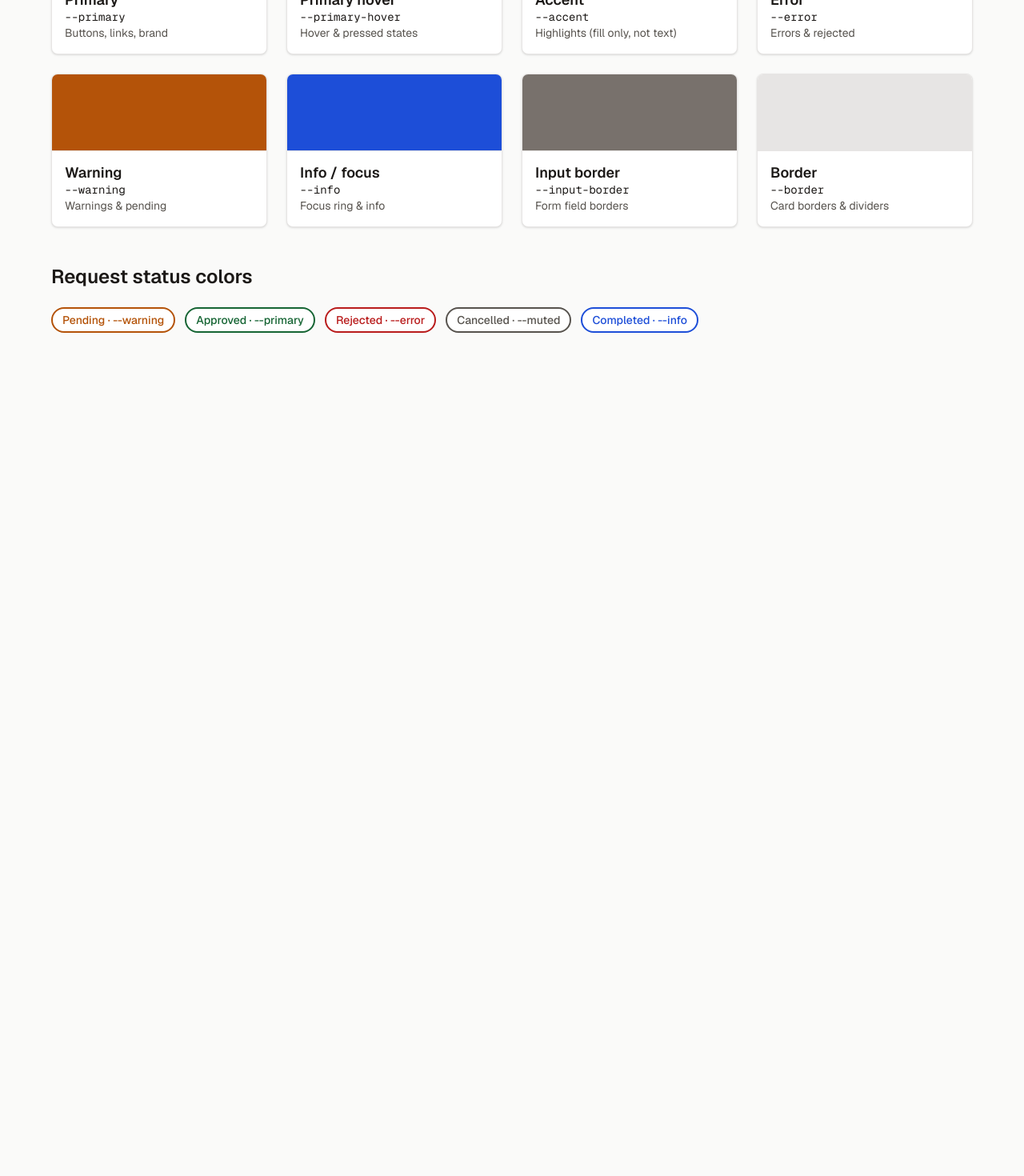
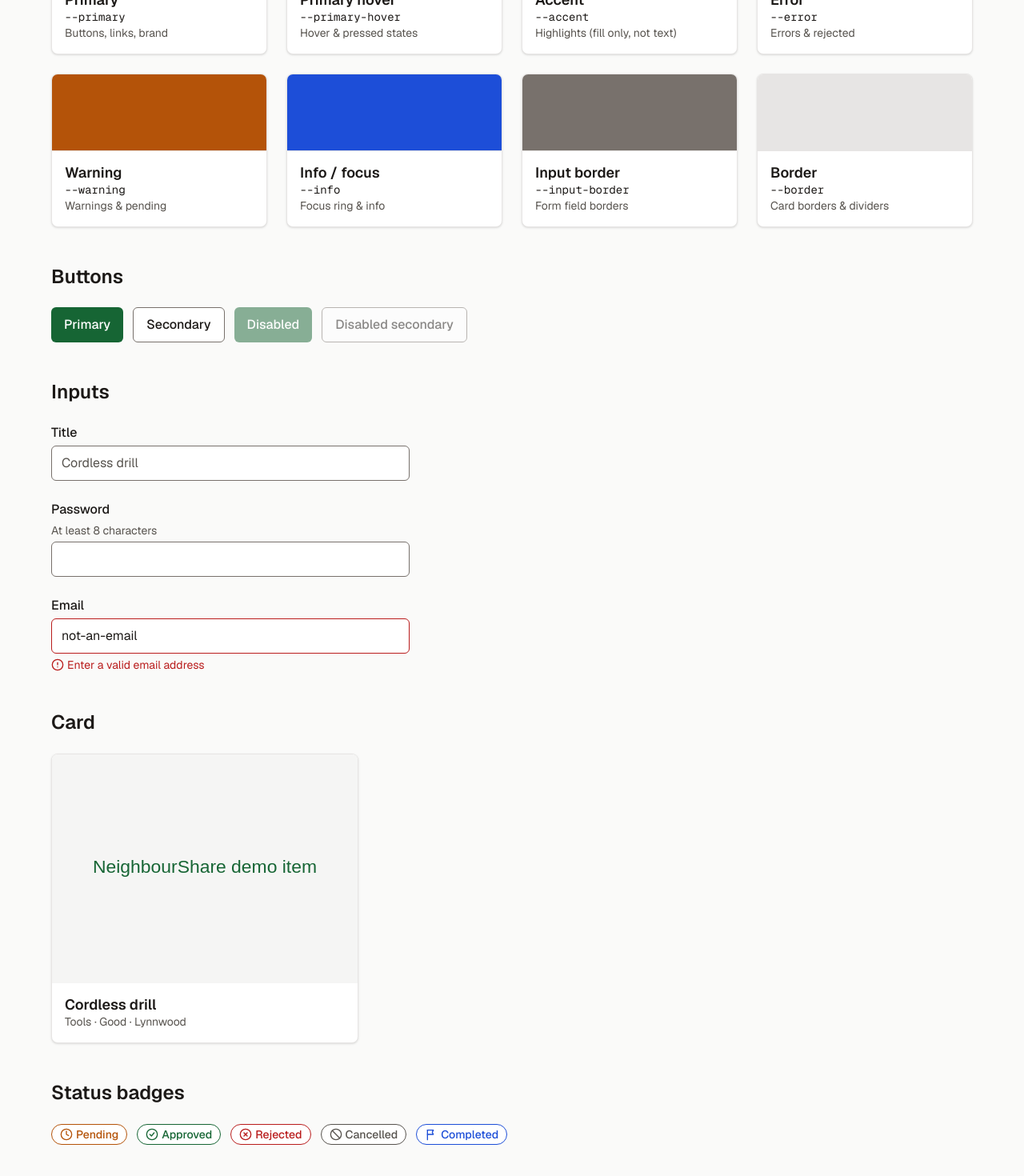
Before and after one commit to LuthandoNgombane/wdd430-team-project, a Next.js app in the folder neighbourshare/: page /design in a window 1280 px wide. Shown: the part 556-2026 px from the top of the page at 80% size. Before the commit the page ends 1020 px from the top, so only its background shows below. Built offline with nearby package versions, Linux system fonts and the light colour scheme.

Commit message:
Add shared components: Button, Input, Card and Status badge

```diff
--- a/neighbourshare/app/design/page.tsx
+++ b/neighbourshare/app/design/page.tsx
@@ -1,3 +1,9 @@
+import { Button } from "@/components/ui/button";
+import { Card } from "@/components/ui/card";
+import { Input } from "@/components/ui/input";
+import { StatusBadge } from "@/components/ui/status-badge";
+import { REQUEST_STATUSES } from "@/lib/domain";
+
 // Colors come from the CSS variables in app/globals.css, so this page always
 // shows the current palette for both light and dark mode.
 const palette = [
@@ -23,14 +29,6 @@ const palette = [
   { name: "Border", token: "--border", use: "Card borders & dividers" },
 ];
 
-const statuses = [
-  { name: "Pending", token: "--warning" },
-  { name: "Approved", token: "--primary" },
-  { name: "Rejected", token: "--error" },
-  { name: "Cancelled", token: "--muted" },
-  { name: "Completed", token: "--info" },
-];
-
 export default function DesignPage() {
   return (
     <main className="min-h-screen bg-background px-4 py-12 text-foreground">
@@ -39,7 +37,8 @@ export default function DesignPage() {
           NeighbourShare Design System
         </h1>
         <p className="mb-12 text-muted">
-          Color palette. Switch your system to dark mode to see the dark colors.
+          Colors and shared components. Switch your system to dark mode to see
+          the dark colors.
         </p>
 
         <h2 className="mb-6 text-2xl font-semibold">Palette</h2>
@@ -62,18 +61,47 @@ export default function DesignPage() {
           ))}
         </div>
 
-        <h2 className="mb-6 text-2xl font-semibold">Request status colors</h2>
+        <h2 className="mb-6 text-2xl font-semibold">Buttons</h2>
+        <div className="mb-12 flex flex-wrap gap-3">
+          <Button>Primary</Button>
+          <Button variant="secondary">Secondary</Button>
+          <Button disabled>Disabled</Button>
+          <Button variant="secondary" disabled>
+            Disabled secondary
+          </Button>
+        </div>
+
+        <h2 className="mb-6 text-2xl font-semibold">Inputs</h2>
+        <div className="mb-12 grid max-w-md gap-6">
+          <Input label="Title" name="title" placeholder="Cordless drill" />
+          <Input
+            label="Password"
+            name="password"
+            type="password"
+            hint="At least 8 characters"
+          />
+          <Input
+            label="Email"
+            name="email"
+            type="email"
+            defaultValue="not-an-email"
+            error="Enter a valid email address"
+          />
+        </div>
+
+        <h2 className="mb-6 text-2xl font-semibold">Card</h2>
+        <div className="mb-12 grid max-w-sm">
+          <Card image={{ src: "/seed-item.svg", alt: "Cordless drill" }}>
+            <h3 className="text-lg font-semibold">Cordless drill</h3>
+            <p className="text-sm text-muted">Tools · Good · Lynnwood</p>
+          </Card>
+        </div>
+
+        <h2 className="mb-6 text-2xl font-semibold">Status badges</h2>
         <ul className="flex flex-wrap gap-3">
-          {statuses.map((s) => (
-            <li
-              key={s.name}
-              className="rounded-full border-2 bg-surface px-3 py-1 text-sm font-medium"
-              style={{
-                borderColor: `var(${s.token})`,
-                color: `var(${s.token})`,
-              }}
-            >
-              {s.name} · {s.token}
+          {REQUEST_STATUSES.map((status) => (
+            <li key={status}>
+              <StatusBadge status={status} />
             </li>
           ))}
         </ul>
--- /dev/null
+++ b/neighbourshare/components/ui/button.tsx
@@ -0,0 +1,40 @@
+import type { ButtonHTMLAttributes } from "react";
+
+type Variant = "primary" | "secondary";
+
+const base =
+  "inline-flex min-h-11 items-center justify-center gap-2 rounded-md px-4 py-2 font-medium transition-colors disabled:cursor-not-allowed disabled:opacity-50";
+
+const variants: Record<Variant, string> = {
+  primary: "bg-primary text-on-primary not-disabled:hover:bg-primary-hover",
+  secondary:
+    "border border-input-border bg-surface text-foreground not-disabled:hover:bg-border",
+};
+
+/**
+ * Button classes, for links that should look like a button:
+ * <Link href="/listings/new" className={buttonClasses()}>Add a listing</Link>
+ */
+export function buttonClasses(variant: Variant = "primary", className = "") {
+  return `${base} ${variants[variant]} ${className}`.trim();
+}
+
+type ButtonProps = ButtonHTMLAttributes<HTMLButtonElement> & {
+  variant?: Variant;
+};
+
+/** Defaults to type="button"; pass type="submit" inside forms. */
+export function Button({
+  variant = "primary",
+  type = "button",
+  className,
+  ...props
+}: ButtonProps) {
+  return (
+    <button
+      type={type}
+      className={buttonClasses(variant, className)}
+      {...props}
+    />
+  );
+}
--- /dev/null
+++ b/neighbourshare/components/ui/card.tsx
@@ -0,0 +1,31 @@
+import Image from "next/image";
+import type { ReactNode } from "react";
+
+type CardProps = {
+  children: ReactNode;
+  /** Optional photo shown in a 4:3 area at the top. alt is required. */
+  image?: { src: string; alt: string };
+  className?: string;
+};
+
+export function Card({ children, image, className = "" }: CardProps) {
+  return (
+    <div
+      className={`overflow-hidden rounded-lg border border-border bg-surface shadow-sm ${className}`.trim()}
+    >
+      {image && (
+        <div className="relative aspect-[4/3] bg-background">
+          <Image
+            src={image.src}
+            alt={image.alt}
+            fill
+            // Matches the browse grid: 1 / 2 / 3 / 4 columns.
+            sizes="(min-width: 1280px) 25vw, (min-width: 1024px) 33vw, (min-width: 640px) 50vw, 100vw"
+            className="object-cover"
+          />
+        </div>
+      )}
+      <div className="p-4">{children}</div>
+    </div>
+  );
+}
--- /dev/null
+++ b/neighbourshare/components/ui/icons.tsx
@@ -0,0 +1,80 @@
+import type { SVGProps } from "react";
+
+// Small line icons that take the current text color.
+// They are decorative: always pair them with visible text.
+function Icon({ children, ...props }: SVGProps<SVGSVGElement>) {
+  return (
+    <svg
+      xmlns="http://www.w3.org/2000/svg"
+      viewBox="0 0 24 24"
+      width="16"
+      height="16"
+      fill="none"
+      stroke="currentColor"
+      strokeWidth="2"
+      strokeLinecap="round"
+      strokeLinejoin="round"
+      aria-hidden="true"
+      focusable="false"
+      {...props}
+    >
+      {children}
+    </svg>
+  );
+}
+
+export function AlertCircleIcon(props: SVGProps<SVGSVGElement>) {
+  return (
+    <Icon {...props}>
+      <circle cx="12" cy="12" r="10" />
+      <path d="M12 8v4" />
+      <path d="M12 16h.01" />
+    </Icon>
+  );
+}
+
+export function ClockIcon(props: SVGProps<SVGSVGElement>) {
+  return (
+    <Icon {...props}>
+      <circle cx="12" cy="12" r="10" />
+      <path d="M12 6v6l4 2" />
+    </Icon>
+  );
+}
+
+export function CheckCircleIcon(props: SVGProps<SVGSVGElement>) {
+  return (
+    <Icon {...props}>
+      <circle cx="12" cy="12" r="10" />
+      <path d="m8 12 3 3 5-6" />
+    </Icon>
+  );
+}
+
+export function XCircleIcon(props: SVGProps<SVGSVGElement>) {
+  return (
+    <Icon {...props}>
+      <circle cx="12" cy="12" r="10" />
+      <path d="m15 9-6 6" />
+      <path d="m9 9 6 6" />
+    </Icon>
+  );
+}
+
+export function BanIcon(props: SVGProps<SVGSVGElement>) {
+  return (
+    <Icon {...props}>
+      <circle cx="12" cy="12" r="10" />
+      <path d="m5 5 14 14" />
+    </Icon>
+  );
+}
+
+export function FlagIcon(props: SVGProps<SVGSVGElement>) {
+  return (
+    <Icon {...props}>
+      <path d="M5 22V4" />
+      <path d="M5 4h11l-2 4 2 4H5" />
+    </Icon>
+  );
+}
--- /dev/null
+++ b/neighbourshare/components/ui/input.tsx
@@ -0,0 +1,56 @@
+import { useId, type InputHTMLAttributes } from "react";
+import { AlertCircleIcon } from "./icons";
+
+type InputProps = InputHTMLAttributes<HTMLInputElement> & {
+  label: string;
+  /** Shown below the field in the error color and read by screen readers. */
+  error?: string;
+  /** Optional help text below the label, e.g. "At least 8 characters". */
+  hint?: string;
+};
+
+export function Input({
+  label,
+  error,
+  hint,
+  id,
+  className = "",
+  "aria-describedby": extraDescribedBy,
+  ...props
+}: InputProps) {
+  const generatedId = useId();
+  const inputId = id ?? generatedId;
+  const hintId = hint ? `${inputId}-hint` : undefined;
+  const errorId = error ? `${inputId}-error` : undefined;
+  const describedBy =
+    [extraDescribedBy, hintId, errorId].filter(Boolean).join(" ") || undefined;
+
+  return (
+    <div className="flex flex-col gap-1">
+      <label htmlFor={inputId} className="font-medium">
+        {label}
+      </label>
+      {hint && (
+        <p id={hintId} className="text-sm text-muted">
+          {hint}
+        </p>
+      )}
+      {/* props first, so they can't drop the label, hint or error wiring */}
+      <input
+        {...props}
+        id={inputId}
+        aria-invalid={error ? true : props["aria-invalid"]}
+        aria-describedby={describedBy}
+        className={`min-h-11 rounded-md border bg-surface px-3 py-2 text-foreground placeholder:text-muted ${
+          error ? "border-error" : "border-input-border"
+        } ${className}`.trim()}
+      />
+      {error && (
+        <p id={errorId} className="flex items-center gap-1 text-sm text-error">
+          <AlertCircleIcon className="shrink-0" />
+          {error}
+        </p>
+      )}
+    </div>
+  );
+}
--- /dev/null
+++ b/neighbourshare/components/ui/status-badge.tsx
@@ -0,0 +1,41 @@
+import type { ComponentType, SVGProps } from "react";
+import type { RequestStatus } from "@/lib/domain";
+import {
+  BanIcon,
+  CheckCircleIcon,
+  ClockIcon,
+  FlagIcon,
+  XCircleIcon,
+} from "./icons";
+
+// Every status has a text label and an icon, so color is never the only signal.
+const styles: Record<
+  RequestStatus,
+  {
+    label: string;
+    className: string;
+    Icon: ComponentType<SVGProps<SVGSVGElement>>;
+  }
+> = {
+  pending: { label: "Pending", className: "text-warning", Icon: ClockIcon },
+  approved: {
+    label: "Approved",
+    className: "text-primary",
+    Icon: CheckCircleIcon,
+  },
+  rejected: { label: "Rejected", className: "text-error", Icon: XCircleIcon },
+  cancelled: { label: "Cancelled", className: "text-muted", Icon: BanIcon },
+  completed: { label: "Completed", className: "text-info", Icon: FlagIcon },
+};
+
+export function StatusBadge({ status }: { status: RequestStatus }) {
+  const { label, className, Icon } = styles[status];
+  return (
+    <span
+      className={`inline-flex items-center gap-1 rounded-full border border-current bg-surface px-2.5 py-0.5 text-sm font-medium ${className}`}
+    >
+      <Icon className="shrink-0" />
+      {label}
+    </span>
+  );
+}
```
